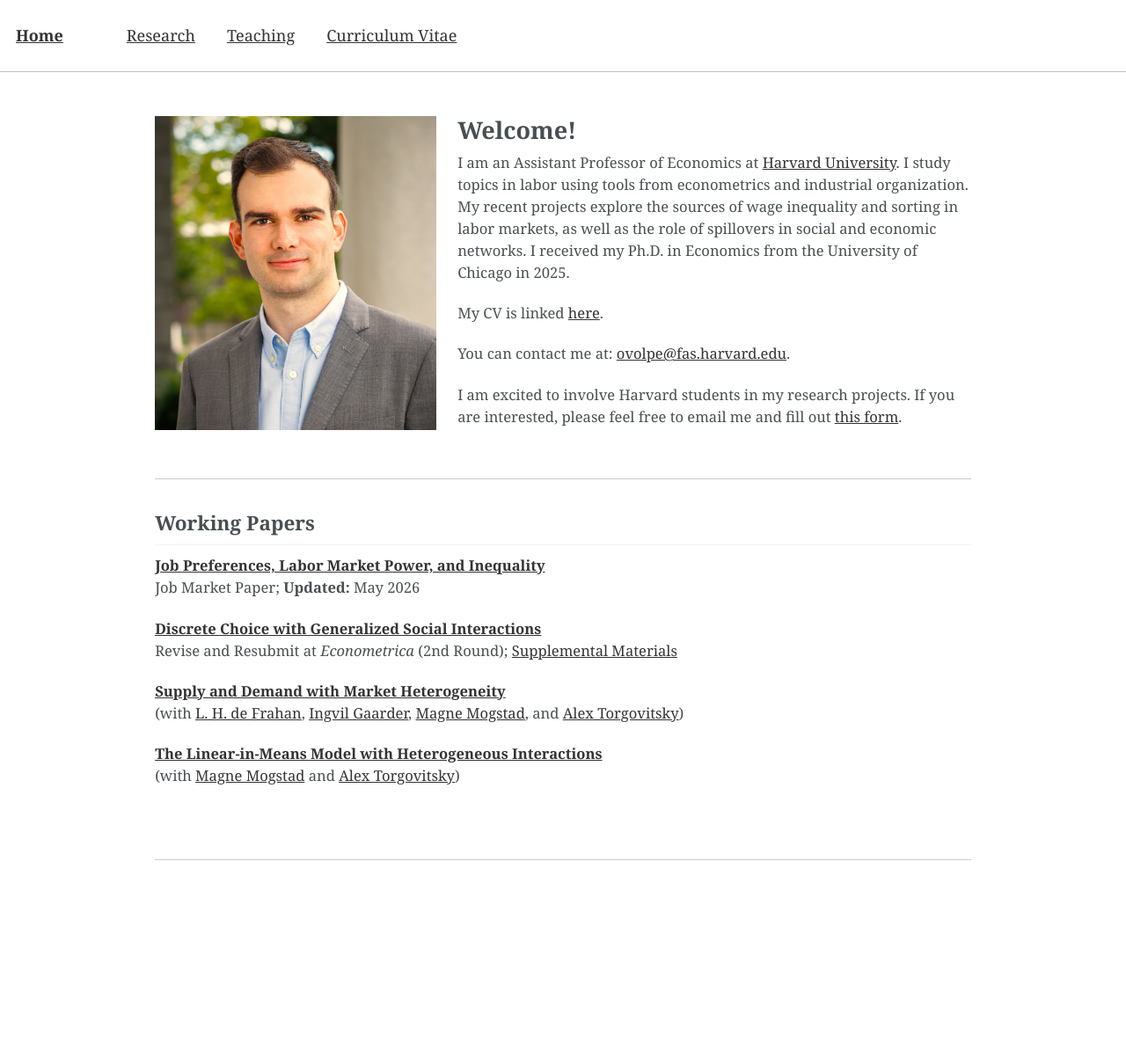
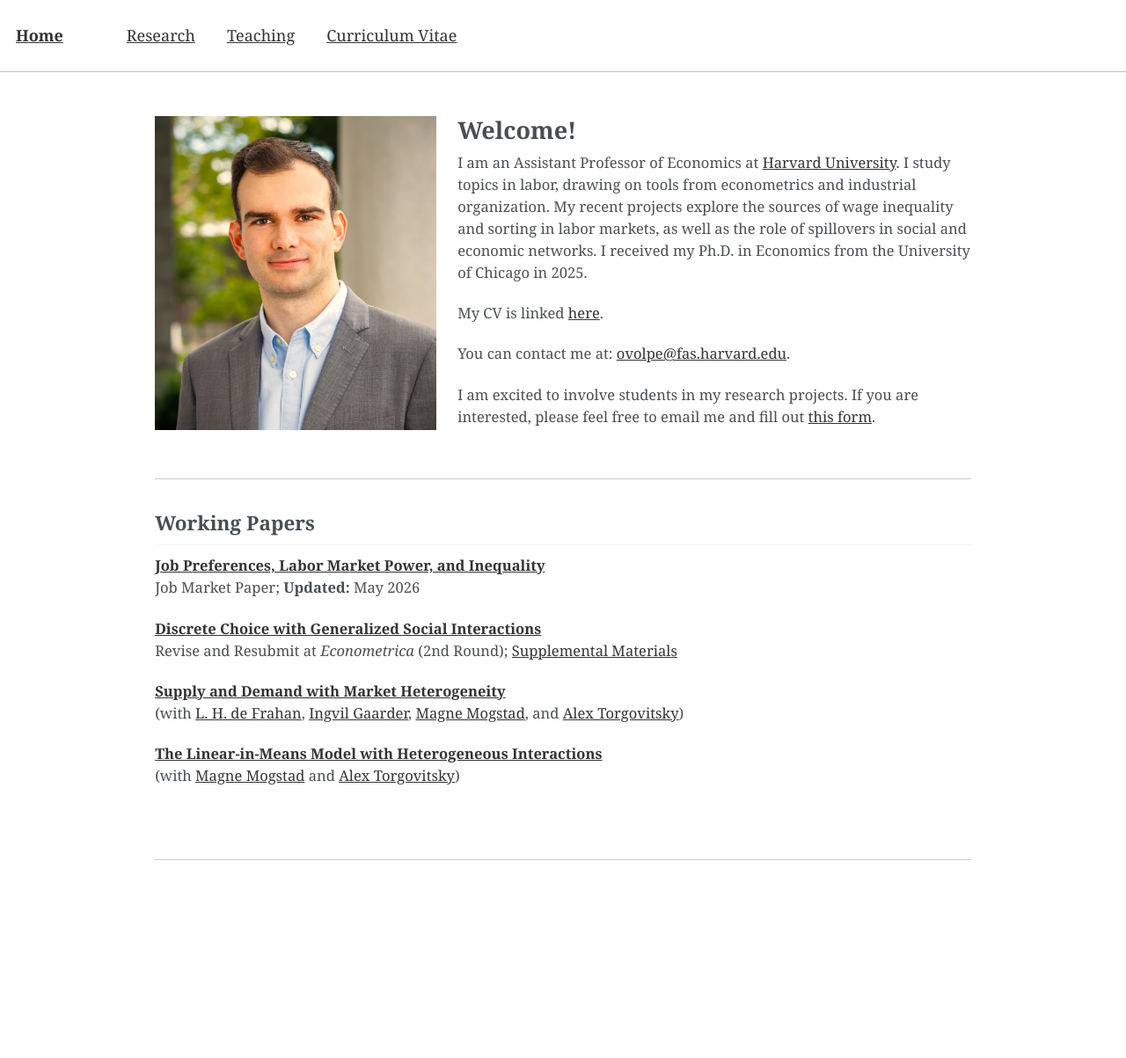
Before and after one commit to ovolpe/ovolpe.github.io, a Jekyll site: the page built from _pages/about.md, in a window 1280 px wide. Shown: the whole page at 88% size. Built offline with Jekyll 4.4.1, drawn with Linux system fonts in a browser that asks for light colours.

Commit message:
Refine language in about page content

```diff
--- a/_pages/about.md
+++ b/_pages/about.md
@@ -13,13 +13,13 @@ redirect_from:
   <div class="profile-intro__text">
     <h3><span style="font-size: 1.5em;">Welcome!</span></h3>
 
-    <p>I am an Assistant Professor of Economics at <a href="https://www.economics.harvard.edu">Harvard University</a>. I study topics in labor using tools from econometrics and industrial organization. My recent projects explore the sources of wage inequality and sorting in labor markets, as well as the role of spillovers in social and economic networks. I received my Ph.D. in Economics from the University of Chicago in 2025.</p>
+    <p>I am an Assistant Professor of Economics at <a href="https://www.economics.harvard.edu">Harvard University</a>. I study topics in labor, drawing on tools from econometrics and industrial organization. My recent projects explore the sources of wage inequality and sorting in labor markets, as well as the role of spillovers in social and economic networks. I received my Ph.D. in Economics from the University of Chicago in 2025.</p>
 
     <p>My CV is linked <a href="/files/cv.pdf">here</a>.</p>
 
     <p>You can contact me at: <a href="mailto:ovolpe@fas.harvard.edu">ovolpe@fas.harvard.edu</a>.</p>
 
-    <p>I am excited to involve Harvard students in my research projects. If you are interested, please feel free to email me and fill out <a href="https://forms.gle/pkjh1iUREUHGBe8G6">this form</a>.</p>
+    <p>I am excited to involve students in my research projects. If you are interested, please feel free to email me and fill out <a href="https://forms.gle/pkjh1iUREUHGBe8G6">this form</a>.</p>
   </div>
 </div>
 
```
